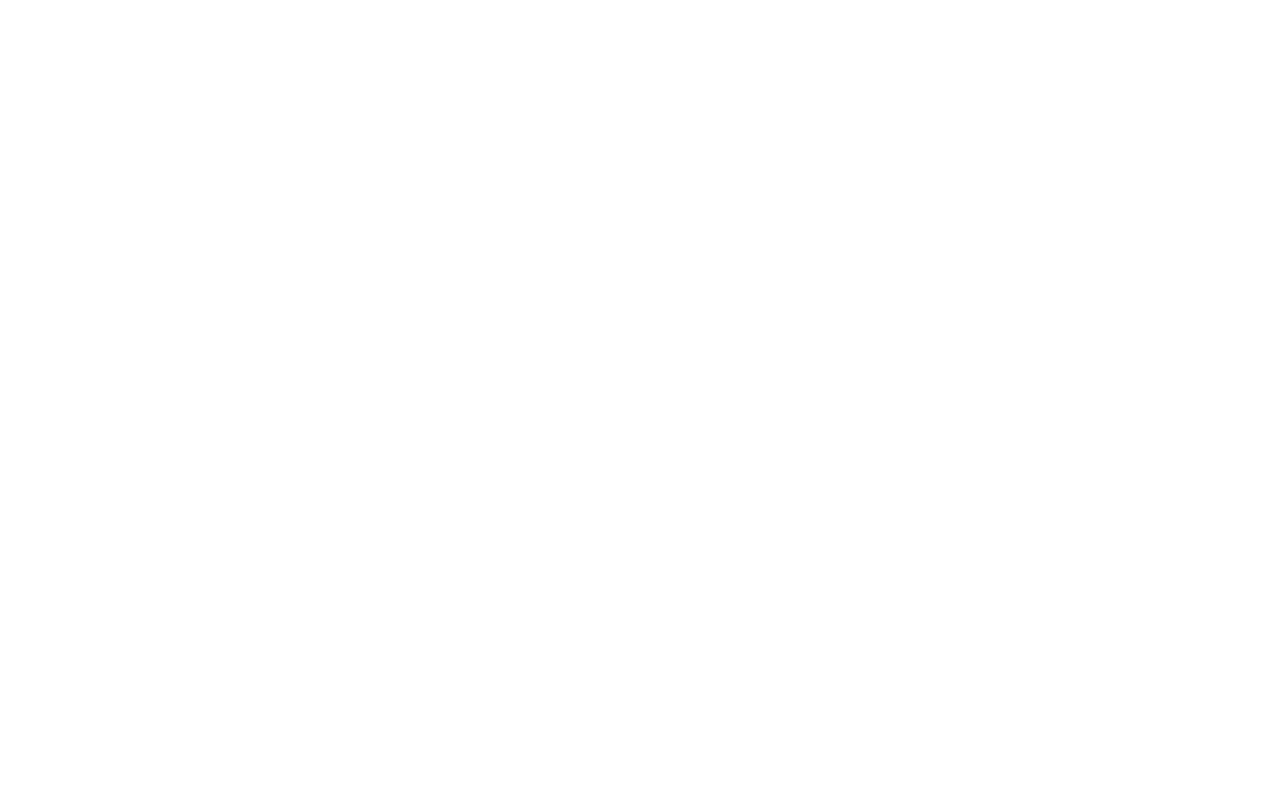
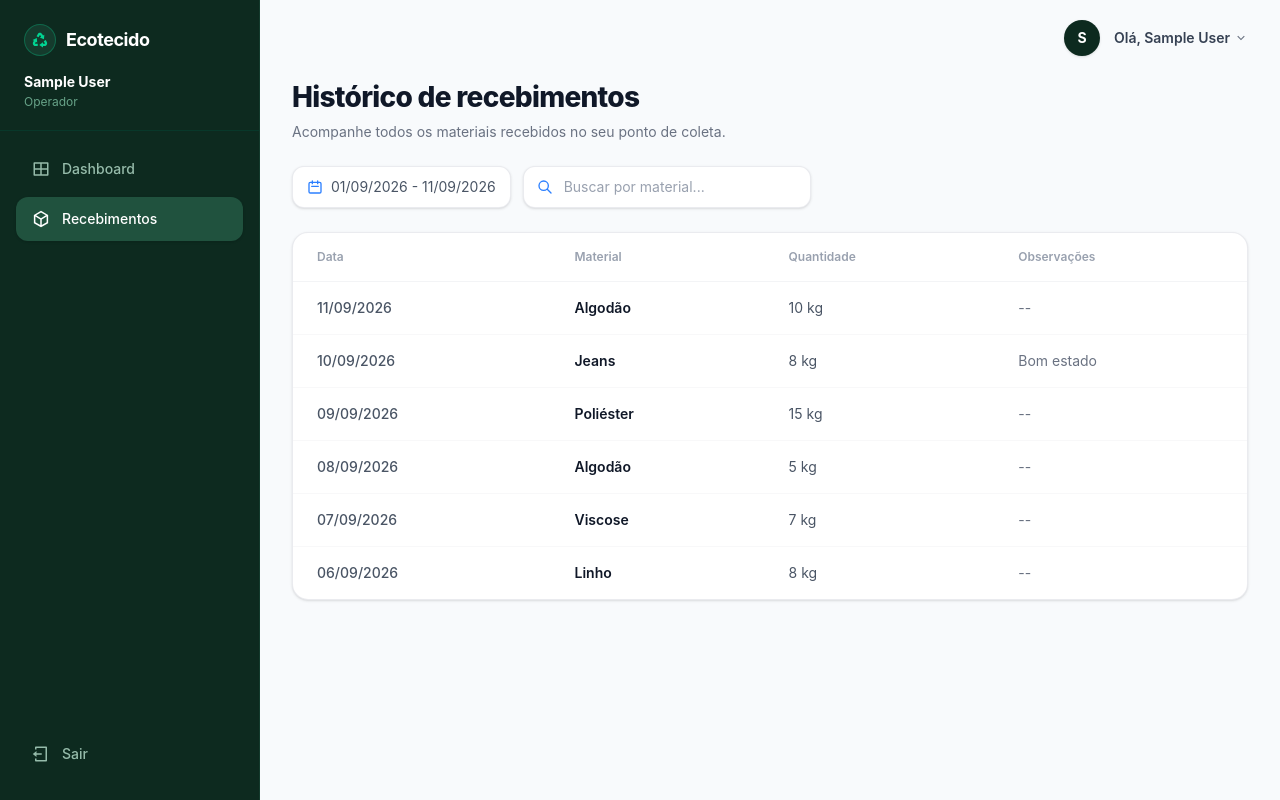
Before and after one commit to rafael-kuchla-flores/Descarte_Tecidos, a React (Vite) app in the folder Descarte_Tecidos/: page /operator/recebimentos in a window 1280 px wide. Before the commit this address had no page. Built offline with nearby package versions, Linux system fonts and the light colour scheme; sample sign-in values are in the browser's storage.

Commit message:
feat/operator-pagina de recebimentos concluida

```diff
--- /dev/null
+++ b/Descarte_Tecidos/src/pages/operator/receipts/Receipts.jsx
@@ -0,0 +1,139 @@
+import React, { useState } from 'react';
+const mockRecebimentos = [
+  { id: '#RO0124', data: '11/09/2026', hora: '10:32', material: 'Algodão', quantidade: '10 kg', observacoes: '--', responsavel: 'João Silva' },
+  { id: '#RO0125', data: '10/09/2026', hora: '14:15', material: 'Jeans', quantidade: '8 kg', observacoes: 'Bom estado', responsavel: 'Carlos Almeida' },
+  { id: '#RO0126', data: '09/09/2026', hora: '09:45', material: 'Poliéster', quantidade: '15 kg', observacoes: '--', responsavel: 'João Silva' },
+  { id: '#RO0127', data: '08/09/2026', hora: '11:20', material: 'Algodão', quantidade: '5 kg', observacoes: '--', responsavel: 'Ana Costa' },
+  { id: '#RO0128', data: '07/09/2026', hora: '16:05', material: 'Viscose', quantidade: '7 kg', observacoes: '--', responsavel: 'Carlos Almeida' },
+  { id: '#RO0129', data: '06/09/2026', hora: '13:10', material: 'Linho', quantidade: '8 kg', observacoes: '--', responsavel: 'João Silva' },
+];
+
+const Receipts = () => {
+  const [selectedRecebimento, setSelectedRecebimento] = useState(null);
+  if (selectedRecebimento) {
+    return (
+      <div className="w-full font-sans animate-in fade-in duration-300">
+        <button
+          onClick={() => setSelectedRecebimento(null)}
+          className="flex items-center gap-2 text-sm font-medium text-gray-500 hover:text-gray-900 mb-6 transition-colors"
+        >
+          <span>&larr;</span> Voltar
+        </button>
+        <div className="bg-white border border-gray-200/80 rounded-2xl p-6 max-w-sm shadow-sm">
+          <div className="flex justify-between items-start mb-4">
+            <span className="text-2xl">📦</span>
+            <span className="px-3 py-1 bg-emerald-50 text-emerald-700 text-[11px] font-bold rounded-full">
+              Registrado
+            </span>
+          </div>
+
+          <h2 className="text-xl font-bold text-gray-900 mb-0.5">
+            Recebimento {selectedRecebimento.id}
+          </h2>
+          <p className="text-xs text-gray-400 mb-6 font-medium">
+            {selectedRecebimento.data} - {selectedRecebimento.hora}
+          </p>
+
+          <div className="space-y-4">
+            <div>
+              <p className="text-[11px] text-gray-400 font-medium mb-0.5">Tipo de material</p>
+              <p className="text-sm font-semibold text-gray-800">{selectedRecebimento.material}</p>
+            </div>
+
+            <div className="w-full h-[1px] bg-gray-100"></div>
+
+            <div>
+              <p className="text-[11px] text-gray-400 font-medium mb-0.5">Quantidade</p>
+              <p className="text-sm font-semibold text-gray-800">{selectedRecebimento.quantidade}</p>
+            </div>
+
+            <div className="w-full h-[1px] bg-gray-100"></div>
+
+            <div>
+              <p className="text-[11px] text-gray-400 font-medium mb-0.5">Observações</p>
+              <p className="text-sm font-semibold text-gray-800">
+                {selectedRecebimento.observacoes === '--' ? 'Sem observações' : selectedRecebimento.observacoes}
+              </p>
+            </div>
+
+            <div className="w-full h-[1px] bg-gray-100"></div>
+
+            <div>
+              <p className="text-[11px] text-gray-400 font-medium mb-0.5">Responsável</p>
+              <p className="text-sm font-semibold text-gray-800">{selectedRecebimento.responsavel}</p>
+            </div>
+          </div>
+        </div>
+      </div>
+    );
+  }
+  return (
+    <div className="w-full font-sans">
+      <div className="mb-6">
+        <h1 className="text-[28px] font-extrabold text-gray-900 tracking-tight mb-1">
+          Histórico de recebimentos
+        </h1>
+        <p className="text-sm text-gray-500">
+          Acompanhe todos os materiais recebidos no seu ponto de coleta.
+        </p>
+      </div>
+      <div className="flex flex-col sm:flex-row gap-3 mb-6">
+        <button className="flex items-center gap-2 px-3.5 py-2.5 bg-white border border-gray-200/80 rounded-xl text-sm text-gray-600 hover:bg-gray-50 transition-colors shadow-sm">
+          <svg className="w-4 h-4 text-blue-500" fill="none" stroke="currentColor" viewBox="0 0 24 24" xmlns="http://www.w3.org/2000/svg">
+            <path strokeLinecap="round" strokeLinejoin="round" strokeWidth={2} d="M8 7V3m8 4V3m-9 8h10M5 21h14a2 2 0 002-2V7a2 2 0 00-2-2H5a2 2 0 00-2 2v12a2 2 0 002 2z" />
+          </svg>
+          01/09/2026 - 11/09/2026
+        </button>
+
+        <div className="relative w-full sm:w-72">
+          <svg className="w-4 h-4 text-blue-500 absolute left-3.5 top-1/2 -translate-y-1/2" fill="none" stroke="currentColor" viewBox="0 0 24 24" xmlns="http://www.w3.org/2000/svg">
+            <path strokeLinecap="round" strokeLinejoin="round" strokeWidth={2} d="M21 21l-6-6m2-5a7 7 0 11-14 0 7 7 0 0114 0z" />
+          </svg>
+          <input
+            type="text"
+            placeholder="Buscar por material..."
+            className="w-full pl-10 pr-4 py-2.5 bg-white border border-gray-200/80 rounded-xl text-sm text-gray-800 placeholder-gray-400 focus:outline-none focus:ring-1 focus:ring-[#0d2a1f] focus:border-[#0d2a1f] shadow-sm transition-all"
+          />
+        </div>
+      </div>
+
+      <div className="bg-white border border-gray-200/80 rounded-2xl overflow-hidden shadow-sm overflow-x-auto">
+        <table className="w-full text-left border-collapse">
+          <thead>
+            <tr className="border-b border-gray-100">
+              <th className="px-6 py-4 text-xs font-semibold text-gray-400 whitespace-nowrap">Data</th>
+              <th className="px-6 py-4 text-xs font-semibold text-gray-400 whitespace-nowrap">Material</th>
+              <th className="px-6 py-4 text-xs font-semibold text-gray-400 whitespace-nowrap">Quantidade</th>
+              <th className="px-6 py-4 text-xs font-semibold text-gray-400 whitespace-nowrap">Observações</th>
+            </tr>
+          </thead>
+          <tbody className="divide-y divide-gray-100/60">
+            {mockRecebimentos.map((item, index) => (
+              <tr
+                key={index}
+                onClick={() => setSelectedRecebimento(item)}
+                className="hover:bg-gray-50/80 transition-colors cursor-pointer group"
+              >
+                <td className="px-6 py-4 text-sm text-gray-600 font-medium whitespace-nowrap">
+                  {item.data}
+                </td>
+                <td className="px-6 py-4 text-sm text-gray-900 font-semibold whitespace-nowrap">
+                  {item.material}
+                </td>
+                <td className="px-6 py-4 text-sm text-gray-600 whitespace-nowrap">
+                  {item.quantidade}
+                </td>
+                <td className="px-6 py-4 text-sm text-gray-500 whitespace-nowrap">
+                  {item.observacoes}
+                </td>
+              </tr>
+            ))}
+          </tbody>
+        </table>
+      </div>
+
+    </div>
+  );
+};
+
+export default Receipts;
--- a/Descarte_Tecidos/src/routes/AppRoutes.jsx
+++ b/Descarte_Tecidos/src/routes/AppRoutes.jsx
@@ -33,6 +33,7 @@
 import OperatorLayout from "../components/operatorlayout/OperatorLayout.jsx";
 import OperatorDashboard from "../pages/operator/dashboard/OperatorDashboard.jsx";
 import ReceiveMaterial from "../pages/operator/dashboard/ReceiveMaterial.jsx";
+import ReceiptsOperator from "../pages/operator/receipts/Receipts.jsx";
 
 
 function AppRoutes() {
@@ -64,7 +65,7 @@
       <Route path="/acesso-negado" element={<AccessDenied />} />
 
       {/* Manager */}
-      {/* <Route element={<ProtectedRoute managerOnly={true} />}> */}
+      <Route element={<ProtectedRoute managerOnly={true} />}>
         <Route path="/manager" element={<ManagerLayout />}>
           <Route index element={<Navigate to="dashboard" replace />} />
           <Route path="dashboard" element={<ManagerDashboard />} />
@@ -74,14 +75,16 @@
           <Route path="operators" element={<Operators />} />
           <Route path="recebimentos" element={<Receipts />} />
         </Route>
-      {/* </Route> */}
+      </Route>
 
       {/* Operator */}
+      <Route element={<ProtectedRoute operatorOnly={true} />}>
         <Route path="/operator" element={<OperatorLayout />}>
           <Route index element={<Navigate to="dashboard" replace />} />
           <Route path="dashboard" element={<OperatorDashboard />} />
           <Route path="receber" element={<ReceiveMaterial />} />
-
+          <Route path="recebimentos" element={<ReceiptsOperator />} />
+        </Route>
       </Route>
     </Routes>
   );
```
Lines whose indentation alone changed are shown as unchanged.
